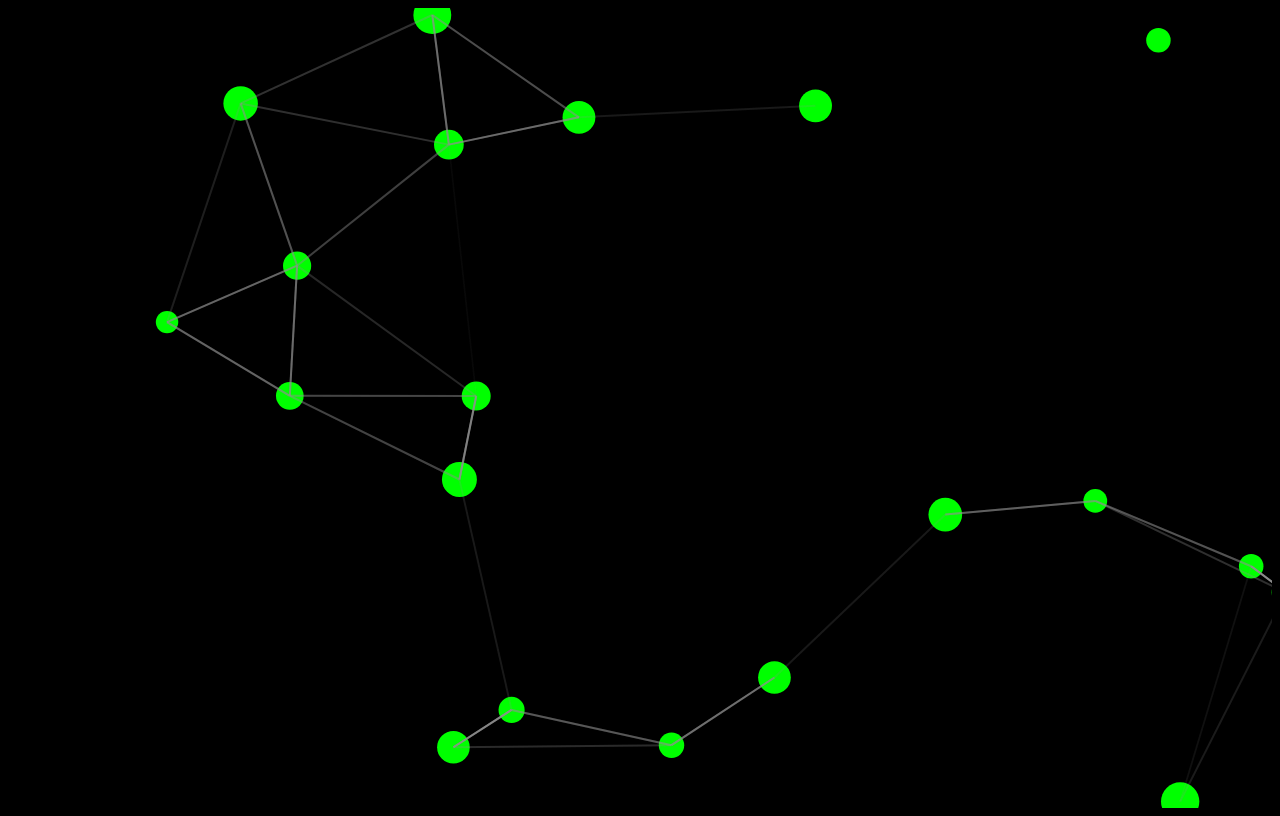
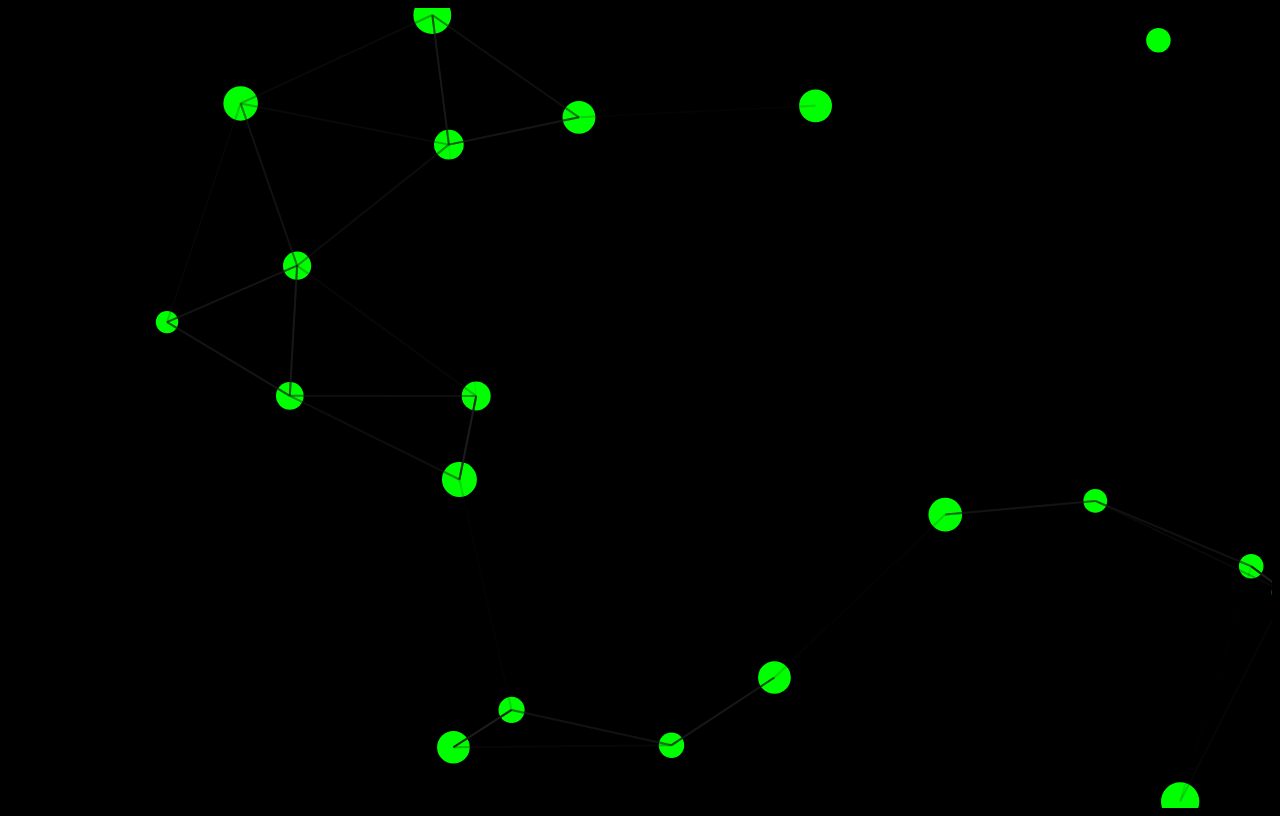
Before and after one commit to cristianperea88/puntos, a plain HTML site: page index.html in a window 1280 px wide. Drawn offline with Linux system fonts and the light colour scheme.

Commit message:
Actualizar index.html

```diff
--- a/index.html
+++ b/index.html
@@ -25,7 +25,7 @@
 
 		const opts = {
 			particleColor: "rgb(0, 255, 0)",
-			lineColor: "rgb(143, 143, 143)",
+			lineColor: "rgb(30, 30, 30)",
 			particleAmount: 20,
 			defaultSpeed: 0.5,
 			variantSpeed: 0.5,
```
